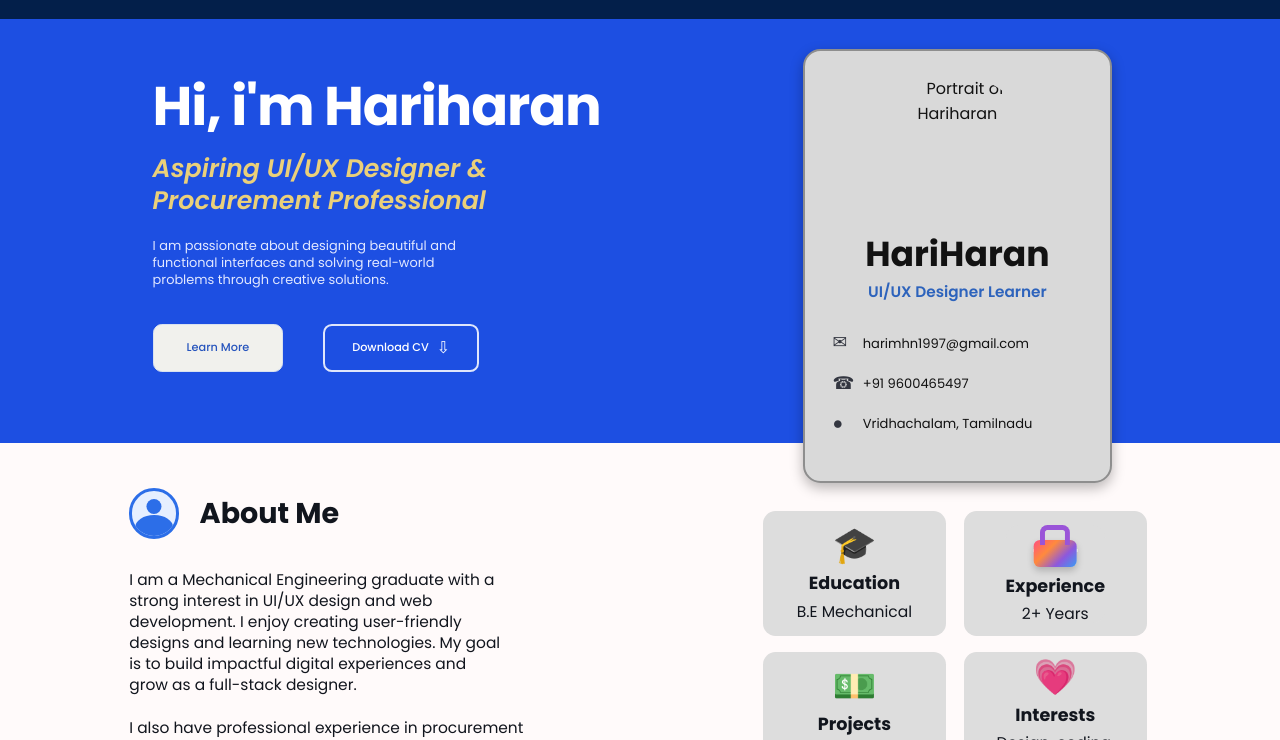
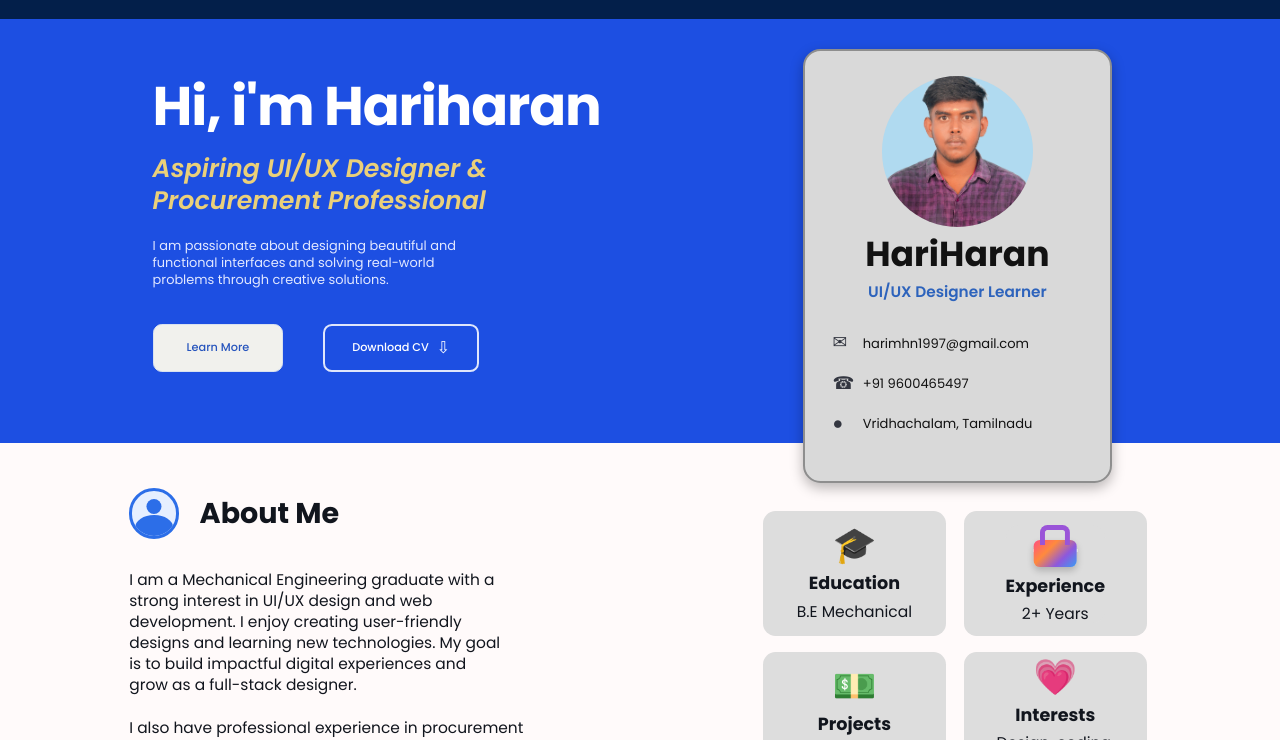
Before and after one commit to hariharan1998-mhn/portfolio, a plain HTML site: page index.html in a window 1280 px wide. Shown: the part 59-799 px from the top of the page. Drawn offline with Linux system fonts and the light colour scheme.

Commit message:
Restore index.html to original state
Restored the original content of index.html after accidental removal.

```diff
--- a/index.html
+++ b/index.html
@@ -55,7 +55,7 @@
           <aside class="profile-card" aria-label="Hariharan profile card">
             <img
               class="profile-photo"
-              src="./assets/hariharan new photo 1.png"
+              src="./hariharan new photo 1.png"
               alt="Portrait of Hariharan"
             />
             <h3>HariHaran</h3>
```
